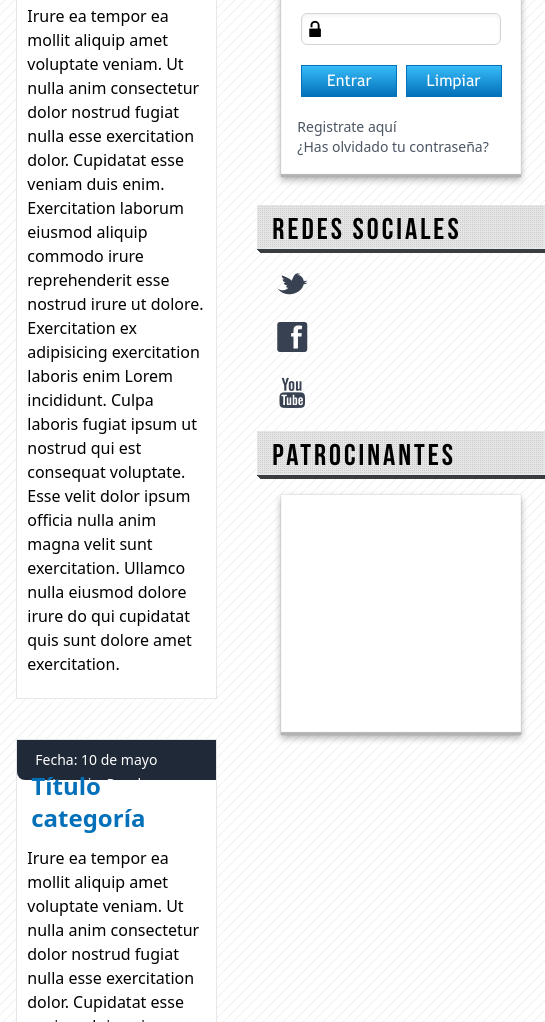
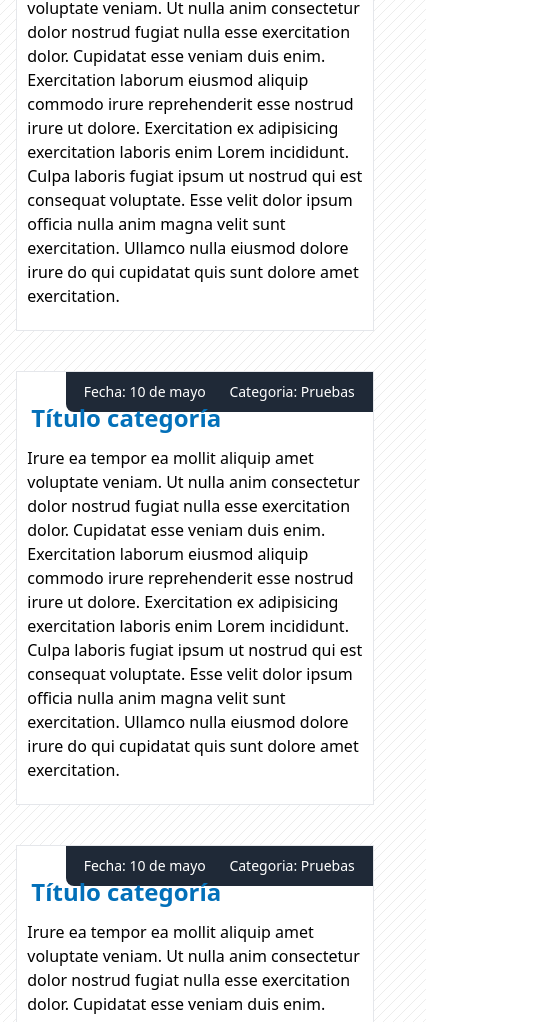
Before and after one commit to mundoenrique/tailwind-victor-robles, a website: page 01-web-tailwind/index.html in a window 390 px wide. Shown: the part 715-1737 px from the top of the page, 545 px wide, since content can reach past the window. Drawn offline with Linux system fonts and the light colour scheme.

Commit message:
Responsive

```diff
--- a/01-web-tailwind/index.html
+++ b/01-web-tailwind/index.html
@@ -88,9 +88,9 @@
     </section>
     <!-- Fin sección información -->
     <!-- Inicio contenido principal -->
-    <main class="container w-11/12 mt-5 mx-auto flex flex-row">
+    <main class="container w-11/12 mt-5 mx-auto flex xs:flex-col md:flex-row">
       <!-- Inicio barra lateral -->
-      <aside id="lateral" class="order-2 flex-none w-72 min-h-full">
+      <aside id="lateral" class="order-2 flex-none w-72 min-h-full xs:w-full xs:m-0">
         <h3 class="aside-header">Buscar</h3>
         <div id="search" class="w-11/12 h-7 m-2.5 mx-auto bg-white border border-gray-200 rounded shadow-inner">
           <form action="">
@@ -138,7 +138,7 @@
         <!-- Fin barra lateral -->
       </aside>
       <!-- Inicio artículos -->
-      <section class="order-1 flex-grow mr-10">
+      <section class="order-1 flex-grow mr-10 xs:w-full sx:mr-0">
         <h2 class="articles-header">Últimos artículos</h2>
         <article class="article-item">
           <div class="article-data">
--- a/01-web-tailwind/src/styles.css
+++ b/01-web-tailwind/src/styles.css
@@ -118,7 +118,7 @@
   }
 
   .aside-box {
-    @apply w-10/12 h-60 mt-5 mb-7 mx-auto pt-1 bg-white shadow-box;
+    @apply w-10/12 max-w-xs h-60 mt-5 mb-7 mx-auto pt-1 bg-white shadow-box xs:w-60;
   }
 
   .login-icon {
```
Also changed, not shown: 01-web-tailwind/css/styles.css.
